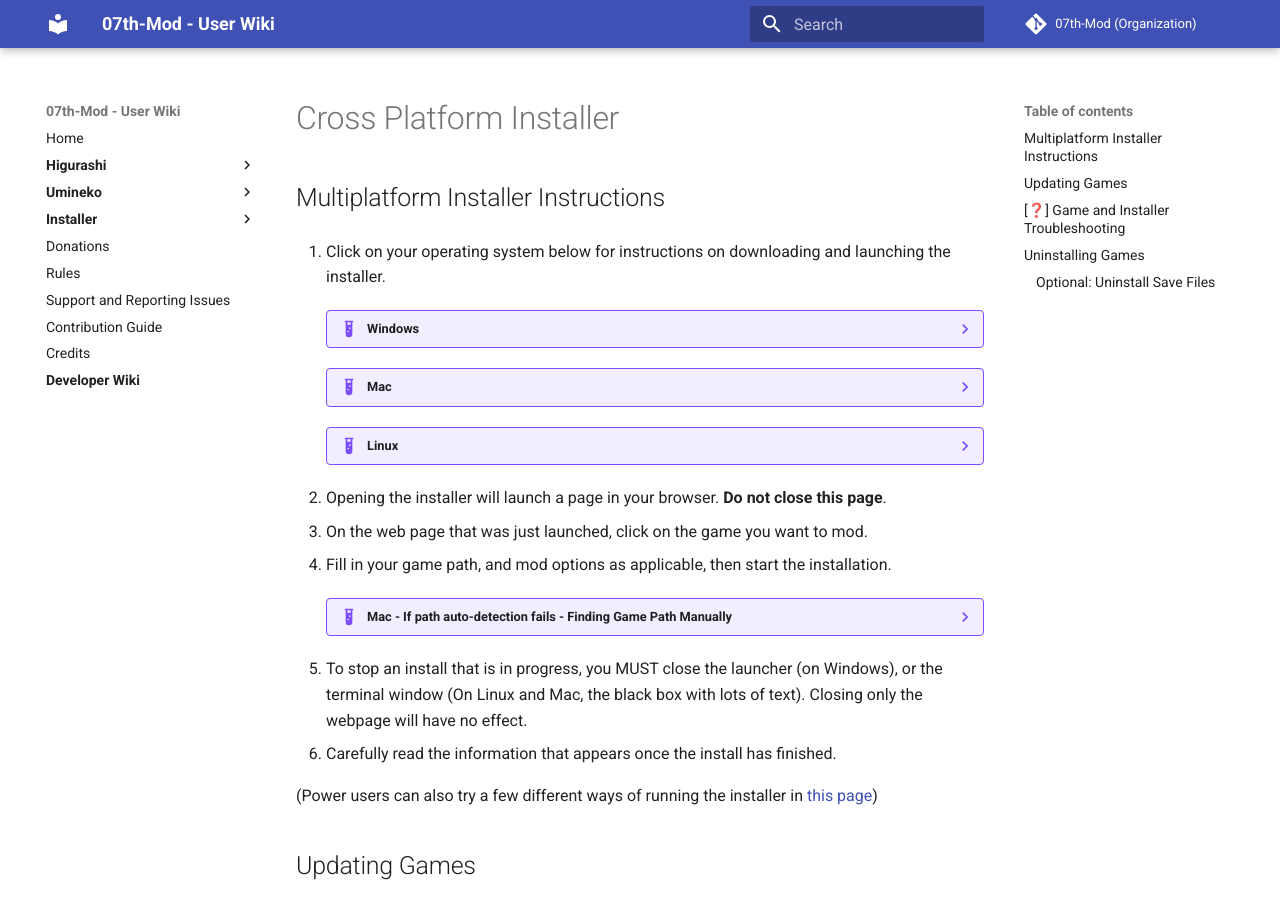
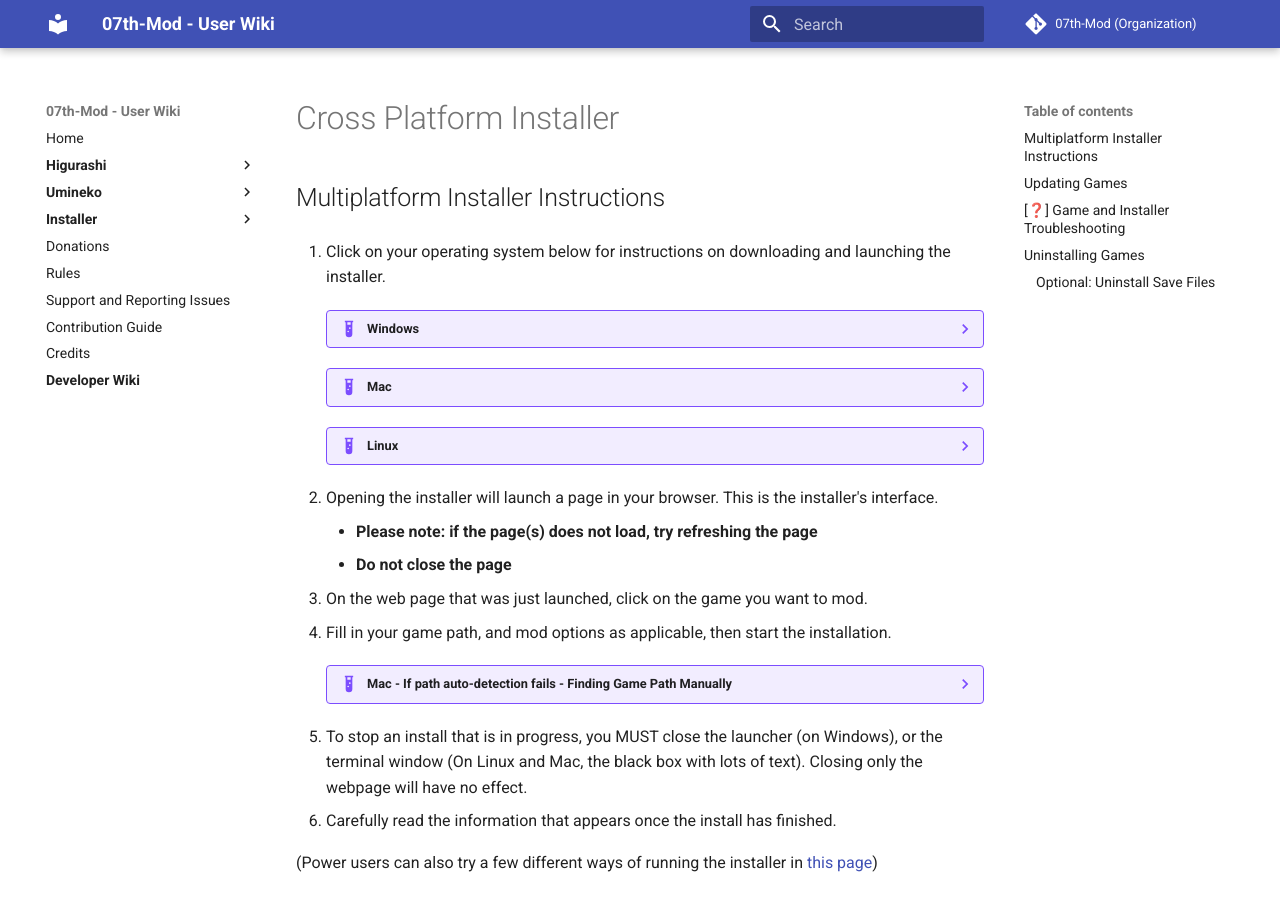
Before and after one commit to 07th-mod/wiki, an MkDocs documentation site: the page built from docs/Snippets/Cross-Platform-Installer.md, in a window 1280 px wide and 900 px high. Built offline with MkDocs 1.6.1 and Material for MkDocs 9.7.7, drawn with Linux system fonts in a browser that asks for light colours.

Commit message:
Add info about needing to refresh the page/Python 3.7 requirements

```diff
--- a/docs/Installer/faq.md
+++ b/docs/Installer/faq.md
@@ -5,6 +5,10 @@
 ## What if my issue is not listed below?
 
 Please proceed to [How to get support](../Installer/support.md).
+
+## Web GUI does not load / hangs
+
+- **Try refreshing the page(s) if the installer web GUI fails to load**
 
 ## Connection Troubleshooting
 
--- a/docs/Snippets/Cross-Platform-Installer.md
+++ b/docs/Snippets/Cross-Platform-Installer.md
@@ -25,7 +25,8 @@
         --8<-- "gnome-crash-warning.md"
 
         1. Install the following using your distribution's package manager:
-            * Python (2 or 3)
+            * Python 3.7 and above
+                * You *can* use Python < 3.7 and Python 2, but Chrome and possibly other browsers will require you to refresh the page sometimes for it to load.
             * Optional: Python Tkinter (This is required to use the file-picker in the installer. Just use autodetection/paste in the game path if you can't install this.)
                 * **Ubuntu**: `sudo apt-get install python-tk`
                 * **Arch Linux**: `sudo pacman -S tk`
@@ -39,7 +40,9 @@
         3. Run the shell script called `install`. The installer will open as a web page in your browser.
             1. If you cannot get the web page to load, run the `install_safe_mode` script
 
-2. Opening the installer will launch a page in your browser. **Do not close this page**.
+2. Opening the installer will launch a page in your browser. This is the installer's interface.
+    - **Please note: if the page(s) does not load, try refreshing the page**
+    - **Do not close the page**
 3. On the web page that was just launched, click on the game you want to mod.
 4. Fill in your game path, and mod options as applicable, then start the installation.
 
```
